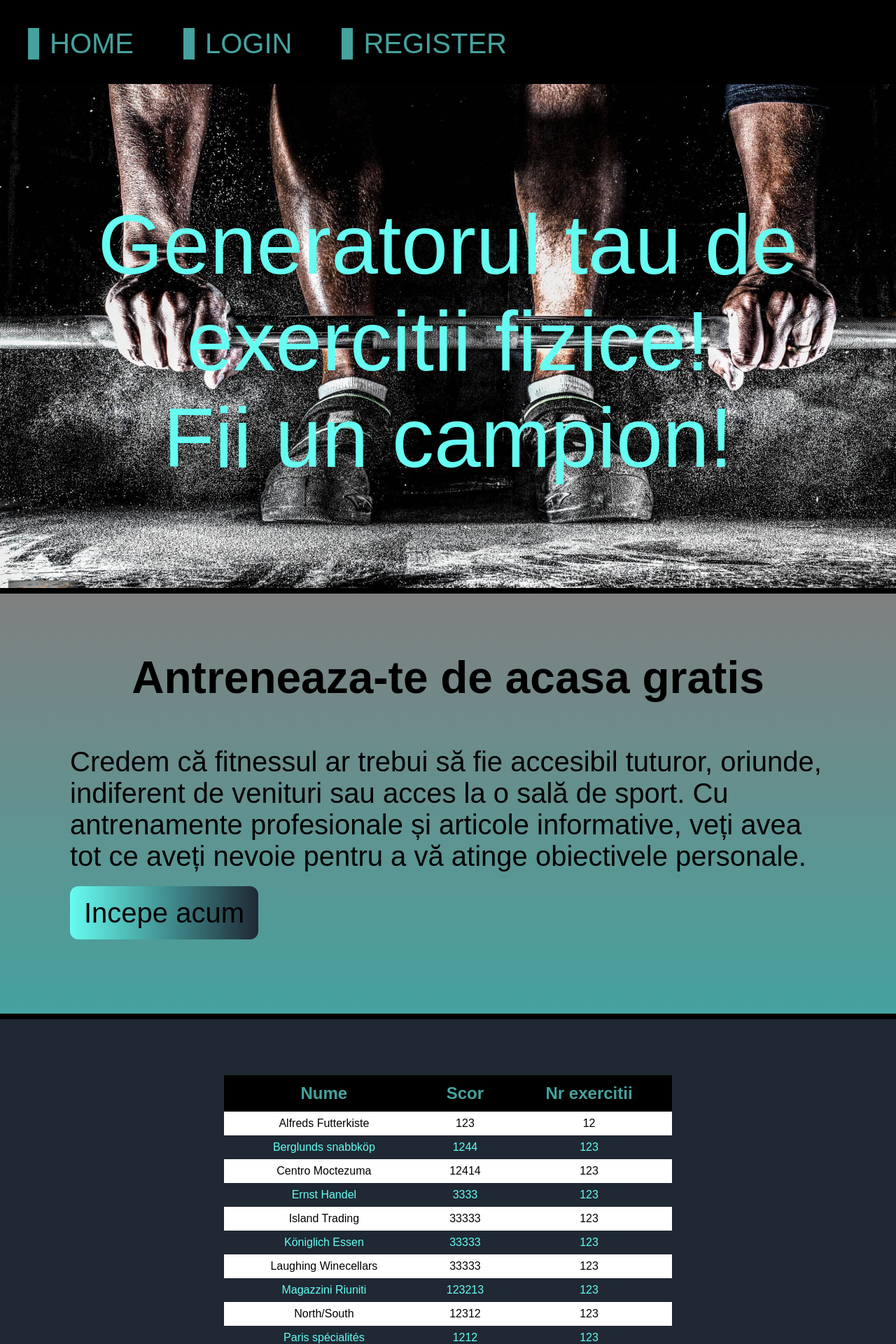
After one commit to lucadani7/ProiectTehnologiiWeb, a PHP site: page /index.php in a window 1280 px wide. The commit adds this page. Shown: the top 1920 px of the page at 70% size. Run offline with PHP 8.4, Linux system fonts and the light colour scheme.

Commit message:
un fel de rss

```diff
--- a/felicitari.php
+++ b/felicitari.php
@@ -23,6 +23,9 @@
             echo '<p class="felicitari-text">Felicitari ai terminat exercitiul ' . $_GET['nume'];
             echo  ' si ai ars ' . $_GET['calorii'] . ' calorii!';
             echo '<br> Continua tot asa!</p>';
+
+            $_SESSION['caloriiArse'] = $_SESSION['caloriiArse'] + $_GET['calorii'];
+            $_SESSION['nrExercitii'] = $_SESSION['nrExercitii'] + 1;
         ?>
 
         <a href="first-page.php" class="submit">Back</a>
--- /dev/null
+++ b/index.php
@@ -0,0 +1,107 @@
+<!DOCTYPE html>
+<html lang="en">
+<head>
+    <link rel="alternate" type="application/rss+xml" href="http://localhost:3000/rss.xml" title="Workout Generator">
+    <meta charset="UTF-8">
+    <meta http-equiv="X-UA-Compatible" content="IE=edge">
+    <meta name="viewport" content="width=device-width, initial-scale=1.0">
+    <link rel="stylesheet" href="style.css">
+    <title>Workout Generator</title>
+</head>
+<body>
+    <ul class="meniu">
+        <li><a href="index.html">HOME</a></li>
+        <li><a href="login.php">LOGIN</a></li>
+        <li><a href="register.php">REGISTER</a></li>
+    </ul>
+
+    <main>
+
+        <div class="div-img">
+            <p>Generatorul tau de exercitii fizice!<br> Fii un campion!</p>
+        </div>
+
+        <div class="div-text">
+            <h1>Antreneaza-te de acasa gratis</h1><br>
+            <p>Credem că fitnessul ar trebui să fie accesibil tuturor,
+                oriunde, indiferent de venituri sau acces la o sală de
+                sport. Cu antrenamente profesionale și articole informative,
+                veți avea tot ce aveți nevoie pentru a vă atinge obiectivele
+                personale.
+            </p>
+            <br><br>
+            <a href="login.php">Incepe acum</a>
+        </div>
+
+
+        <div class="clasament-index">
+            <table class="tabel-clasament-index">
+                <tr>
+                  <th>Nume</th>
+                  <th>Scor</th>
+                  <th>Nr exercitii</th>
+                </tr>
+                <tr>
+                  <td>Alfreds Futterkiste</td>
+                  <td>123</td>
+                  <td>12</td>
+                </tr>
+                <tr>
+                  <td>Berglunds snabbköp</td>
+                  <td>1244</td>
+                  <td>123</td>
+                </tr>
+                <tr>
+                  <td>Centro Moctezuma</td>
+                  <td>12414</td>
+                  <td>123</td>
+                </tr>
+                <tr>
+                  <td>Ernst Handel</td>
+                  <td>3333</td>
+                  <td>123</td>
+                </tr>
+                <tr>
+                  <td>Island Trading</td>
+                  <td>33333</td>
+                  <td>123</td>
+                </tr>
+                <tr>
+                  <td>Königlich Essen</td>
+                  <td>33333</td>
+                  <td>123</td>
+                </tr>
+                <tr>
+                  <td>Laughing Winecellars</td>
+                  <td>33333</td>
+                  <td>123</td>
+                </tr>
+                <tr>
+                  <td>Magazzini Riuniti</td>
+                  <td>123213</td>
+                  <td>123</td>
+                </tr>
+                <tr>
+                  <td>North/South</td>
+                  <td>12312</td>
+                  <td>123</td>
+                </tr>
+                <tr>
+                  <td>Paris spécialités</td>
+                  <td>1212</td>
+                  <td>123</td>
+                </tr>
+              </table>
+
+            <a href="http://localhost:3000/rss.xml"><img src="rss.gif"></a>
+
+        </div>
+
+    </main>
+
+    <footer>
+        <p>Workout Generator</p>
+    </footer>
+
+</body>
+</html>
--- a/login.php
+++ b/login.php
@@ -31,6 +31,9 @@
         $parola = "123";
         if(isset($_POST['password']) && isset($_POST['email'])){
             if($emailBun == $_POST['email'] && $parola == $_POST['password']){
+                $_SESSION['nume'] = "Ion";//numele care corespunde email-ului din baza de date
+                $_SESSION['caloriiArse'] = 1000;
+                $_SESSION['nrExercitii'] = 10;
                 header('Location: first-page.php');
             }
             else{
--- a/register.php
+++ b/register.php
@@ -1,7 +1,3 @@
-<?php
-    session_start();
-?>
-
 <!DOCTYPE html>
 <html lang="en">
 <head>
--- a/style.css
+++ b/style.css
@@ -163,6 +163,51 @@ li a:active {
     text-decoration: none;
 }
 
+.clasament-index{
+    background-color: #1F2833;
+    width: 100%;
+    height: 75vh;
+    padding-top: 10vh;
+    border-top: 1vh solid black;
+}
+
+.tabel-clasament-index{
+    border-collapse: collapse;
+    width: 50%;
+    margin-left: 25%;
+}
+
+.tabel-clasament-index td{
+    padding: 8px;
+    text-align: center;
+}
+
+.tabel-clasament-index tr:nth-child(even){
+    background-color: white;
+}
+
+.tabel-clasament-index tr:hover {
+    background-color: #66FCF1;
+}
+
+.tabel-clasament-index tr:nth-child(odd){
+    color: #66FCF1;
+}
+
+.tabel-clasament-index tr:nth-child(odd):hover{
+    color: black;
+}
+
+.tabel-clasament-index th {
+    padding: 8px;
+    padding-top: 12px;
+    padding-bottom: 12px;
+    text-align: center;
+    background-color: black;
+    color: #45A29E;
+    font-size: 3vh;
+}
+
 /*     --------------------------------      login/register    -----------------------------------       */
 
 .main-login{
@@ -321,6 +366,13 @@ label{
     font-size: 3vh;
 }
 
+.user{
+    color: #66FCF1;
+    font-size: 3vh;
+    margin-top: 5vh;
+    margin-left: 10vw;
+}
+
 /*     -------------------------------     generate page       ----------------------------         */
 
 .generate-main{
```
Also changed, not shown: first-page.php (+7 -0 lines), index.html (deleted, +0 -40 lines), rss.xml (added, +13 -0 lines).
